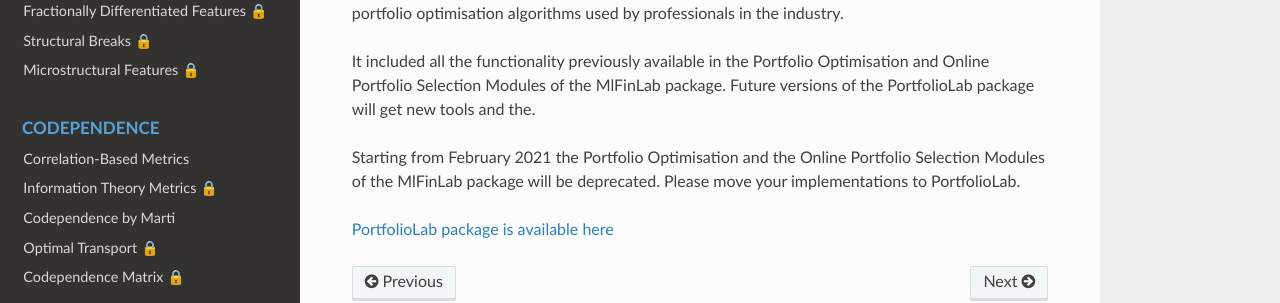
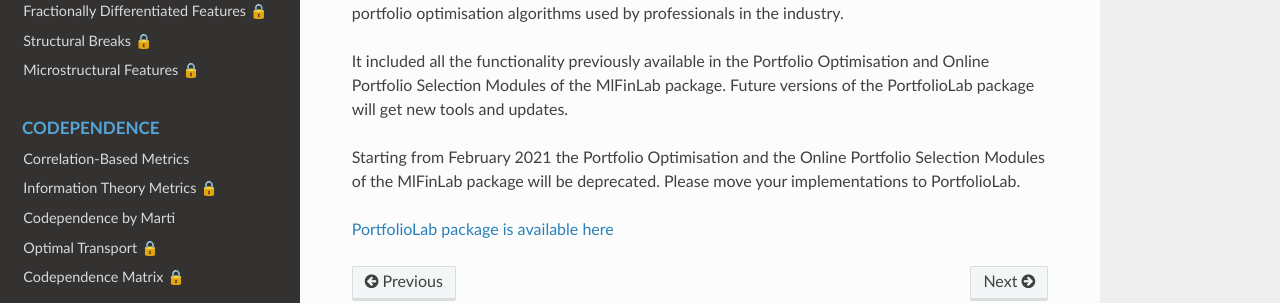
Before and after one commit to hudson-and-thames/mlfinlab, a Sphinx documentation site: the page built from docs/source/getting_started/portfoliolab.rst, in a window 1280 px wide. Shown: the part 182-485 px from the top of the page. Built offline with Sphinx 7.4.7 and the Read the Docs theme 2.0.0, drawn with Linux system fonts in a browser that asks for light colours; pages that are not in the unit, such as notebooks, are missing from menus.

Commit message:
Update sphinx docs PortfolioLab link

```diff
--- a/docs/source/getting_started/portfoliolab.rst
+++ b/docs/source/getting_started/portfoliolab.rst
@@ -8,9 +8,9 @@
 algorithms used by professionals in the industry.
 
 It included all the functionality previously available in the Portfolio Optimisation and Online Portfolio Selection
-Modules of the MlFinLab package. Future versions of the PortfolioLab package will get new tools and the.
+Modules of the MlFinLab package. Future versions of the PortfolioLab package will get new tools and updates.
 
 Starting from February 2021 the Portfolio Optimisation and the Online Portfolio Selection Modules of the MlFinLab
 package will be deprecated. Please move your implementations to PortfolioLab.
 
-`PortfolioLab package is available here <https://hudson-and-thames-portfoliolab.readthedocs-hosted.com/en/latest/>`_
+`PortfolioLab package is available here <https://hudson-and-thames-portfoliolab-pro.readthedocs-hosted.com/en/latest/>`_
```
